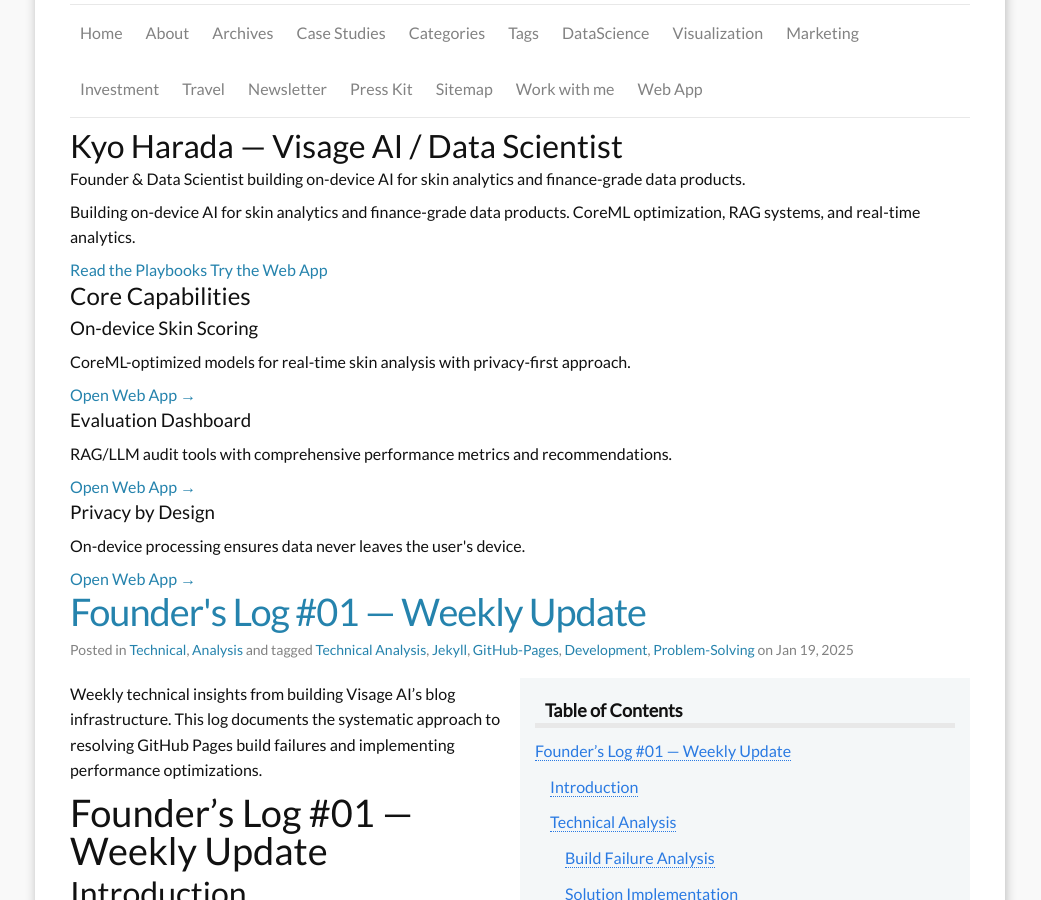
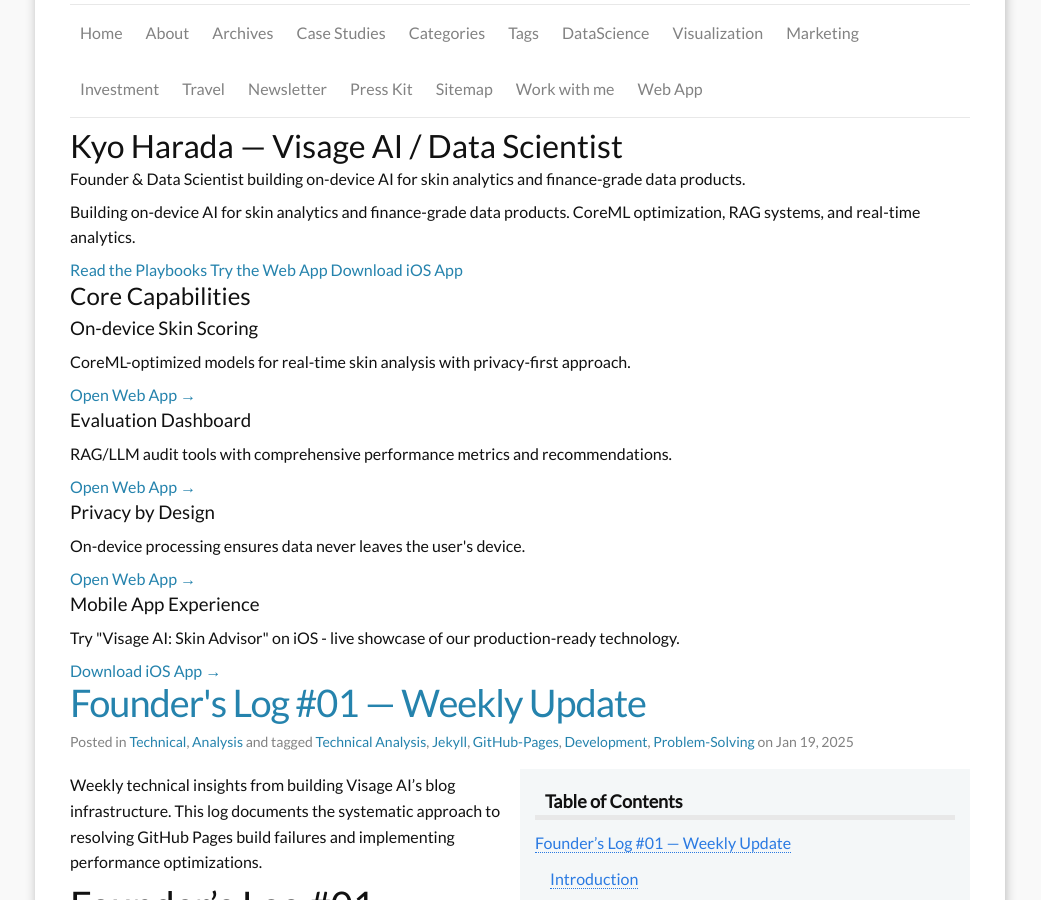
Before and after one commit to kyo1988/Kyo.github.io, a Jekyll site: the page built from index.html, in a window 1280 px wide and 900 px high, scrolled down 284 px. Shown: the whole window, without its empty margins (120-1161 px from the left). Built offline with Jekyll 4.4.1, drawn with Linux system fonts in a browser that asks for light colours; the list of posts is cut into pages by our own code; comment, search, counter and statistics services are not loaded.

Commit message:
Update Web App links to production site and add mobile app integration
- Update all Web App links from GitHub repo to https://www.visageaiconsulting.com/en
- Add iOS app 'Visage AI: Skin Advisor' links throughout the site
- Update hero section with mobile app CTA
- Add mobile app feature card to product showcase
- Update Case Studies with mobile app integration
- Update footer with both Web App and iOS App links
- Enhance structured data with both WebApplication and MobileApplication
- Maintain UTM tracking for all conversion paths

```diff
--- a/_includes/footer.html
+++ b/_includes/footer.html
@@ -12,7 +12,8 @@
     <div class="footer-links">
       <a href="{{ site.baseurl }}/sitemap.xml">Sitemap</a>
       <a href="{{ site.baseurl }}/atom.xml">RSS Feed</a>
-      <a href="https://github.com/kyo1988/visage-ai-webapp" target="_blank" rel="noopener">Web App</a>
+      <a href="https://www.visageaiconsulting.com/en" target="_blank" rel="noopener">Web App</a>
+      <a href="https://apps.apple.com/app/visage-ai-skin-advisor/id6748892785" target="_blank" rel="noopener">iOS App</a>
     </div>
   </div>
 
--- a/_includes/head.html
+++ b/_includes/head.html
@@ -24,18 +24,36 @@
 
 <meta name="google-site-verification" content="kZFzSU3m_vE_Y0Ja60lWjUOKkeGpV7Ch3CvfLeP8Di4" />
 
-<!-- Web App Structured Data -->
+<!-- Web App & Mobile App Structured Data -->
 <script type="application/ld+json">
 {
  "@context":"https://schema.org",
  "@type":"SoftwareApplication",
- "name":"Visage AI Web App",
+ "name":"Visage AI",
  "applicationCategory":"WebApplication",
  "operatingSystem":"Any",
  "creator":{"@type":"Organization","name":"Visage AI Consulting"},
- "url":"https://github.com/kyo1988/visage-ai-webapp",
+ "url":"https://www.visageaiconsulting.com/en",
  "offers":{"@type":"Offer","price":"0","priceCurrency":"USD"},
- "potentialAction":{"@type":"UseAction","target":"https://github.com/kyo1988/visage-ai-webapp"}
+ "potentialAction":{"@type":"UseAction","target":"https://www.visageaiconsulting.com/en"},
+ "softwareVersion":"1.0",
+ "description":"Explainable AI skin analysis SDK/API for e-commerce & retail with on-device processing and privacy-first approach."
+}
+</script>
+
+<script type="application/ld+json">
+{
+ "@context":"https://schema.org",
+ "@type":"MobileApplication",
+ "name":"Visage AI: Skin Advisor",
+ "applicationCategory":"HealthApplication",
+ "operatingSystem":"iOS",
+ "creator":{"@type":"Organization","name":"Visage AI Consulting"},
+ "url":"https://apps.apple.com/app/visage-ai-skin-advisor/id6748892785",
+ "offers":{"@type":"Offer","price":"0","priceCurrency":"USD"},
+ "potentialAction":{"@type":"UseAction","target":"https://apps.apple.com/app/visage-ai-skin-advisor/id6748892785"},
+ "softwareVersion":"1.0",
+ "description":"Live showcase of production-ready skin analysis technology with explainable AI insights."
 }
 </script>
 
--- a/_includes/header.html
+++ b/_includes/header.html
@@ -19,7 +19,7 @@
         <a class="page-link" href="{{ page.url | prepend: site.baseurl }}">{{ page.title }}</a>
         {% endif %}
         {% endfor %}
-        <a class="page-link" href="https://github.com/kyo1988/visage-ai-webapp" target="_blank" rel="noopener">Web App</a>
+        <a class="page-link" href="https://www.visageaiconsulting.com/en" target="_blank" rel="noopener">Web App</a>
       </div>
     </nav>
 
--- a/index.html
+++ b/index.html
@@ -10,7 +10,8 @@
     <p class="hero-description">Building on-device AI for skin analytics and finance-grade data products. CoreML optimization, RAG systems, and real-time analytics.</p>
     <div class="hero-buttons">
       <a href="{{ site.baseurl }}/case-studies/" class="btn btn-primary">Read the Playbooks</a>
-      <a href="https://github.com/kyo1988/visage-ai-webapp?utm_source=blog&utm_medium=header&utm_campaign=visage_app" target="_blank" rel="noopener" class="btn btn-secondary">Try the Web App</a>
+      <a href="https://www.visageaiconsulting.com/en?utm_source=blog&utm_medium=header&utm_campaign=visage_app" target="_blank" rel="noopener" class="btn btn-secondary">Try the Web App</a>
+      <a href="https://apps.apple.com/app/visage-ai-skin-advisor/id6748892785?utm_source=blog&utm_medium=header&utm_campaign=mobile_app" target="_blank" rel="noopener" class="btn btn-outline">Download iOS App</a>
     </div>
   </div>
 </div>
@@ -22,17 +23,22 @@
     <div class="feature-card">
       <h3>On-device Skin Scoring</h3>
       <p>CoreML-optimized models for real-time skin analysis with privacy-first approach.</p>
-      <a href="https://github.com/kyo1988/visage-ai-webapp?utm_source=blog&utm_medium=feature_card&utm_campaign=skin_scoring" target="_blank" rel="noopener" class="feature-link">Open Web App →</a>
+      <a href="https://www.visageaiconsulting.com/en?utm_source=blog&utm_medium=feature_card&utm_campaign=skin_scoring" target="_blank" rel="noopener" class="feature-link">Open Web App →</a>
     </div>
     <div class="feature-card">
       <h3>Evaluation Dashboard</h3>
       <p>RAG/LLM audit tools with comprehensive performance metrics and recommendations.</p>
-      <a href="https://github.com/kyo1988/visage-ai-webapp?utm_source=blog&utm_medium=feature_card&utm_campaign=evaluation_dashboard" target="_blank" rel="noopener" class="feature-link">Open Web App →</a>
+      <a href="https://www.visageaiconsulting.com/en?utm_source=blog&utm_medium=feature_card&utm_campaign=evaluation_dashboard" target="_blank" rel="noopener" class="feature-link">Open Web App →</a>
     </div>
     <div class="feature-card">
       <h3>Privacy by Design</h3>
       <p>On-device processing ensures data never leaves the user's device.</p>
-      <a href="https://github.com/kyo1988/visage-ai-webapp?utm_source=blog&utm_medium=feature_card&utm_campaign=privacy_design" target="_blank" rel="noopener" class="feature-link">Open Web App →</a>
+      <a href="https://www.visageaiconsulting.com/en?utm_source=blog&utm_medium=feature_card&utm_campaign=privacy_design" target="_blank" rel="noopener" class="feature-link">Open Web App →</a>
+    </div>
+    <div class="feature-card">
+      <h3>Mobile App Experience</h3>
+      <p>Try "Visage AI: Skin Advisor" on iOS - live showcase of our production-ready technology.</p>
+      <a href="https://apps.apple.com/app/visage-ai-skin-advisor/id6748892785?utm_source=blog&utm_medium=feature_card&utm_campaign=mobile_app" target="_blank" rel="noopener" class="feature-link">Download iOS App →</a>
     </div>
   </div>
 </div>
```
Also changed, not shown: case-studies.md (+4 -3 lines).
